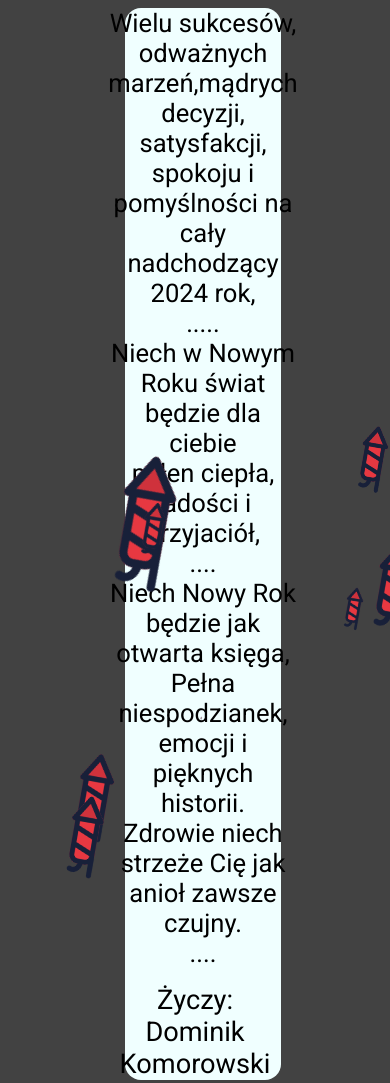
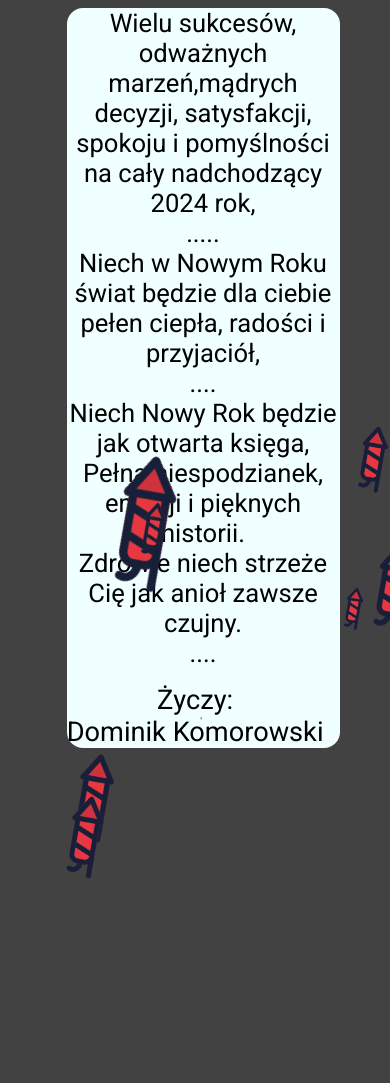
Before and after one commit to Dominik260x/Zyczenia-nowy.rok-2024, a plain HTML site: page Życzenia nowy rok 23-24/index.html in a window 390 px wide. After the commit the page ends 844 px from the top, so only its background shows below. Drawn offline with Linux system fonts and the light colour scheme.

Commit message:
Update css23.css

```diff
--- a/Życzenia nowy rok 23-24/css23.css
+++ b/Życzenia nowy rok 23-24/css23.css
@@ -71,3 +71,17 @@ article {
     font-size: 1.7rem;
     float: right;
 }
+
+    @media screen and (max-width: 400px) {
+        #section {
+            background-color: azure;
+            width: 70%;
+            height: 50%;
+            margin-bottom: auto;
+            margin-left: auto;
+            margin-right: auto;
+            display: flex;
+            justify-content: center;
+            border-radius: 1rem;
+        }
+    }
```
